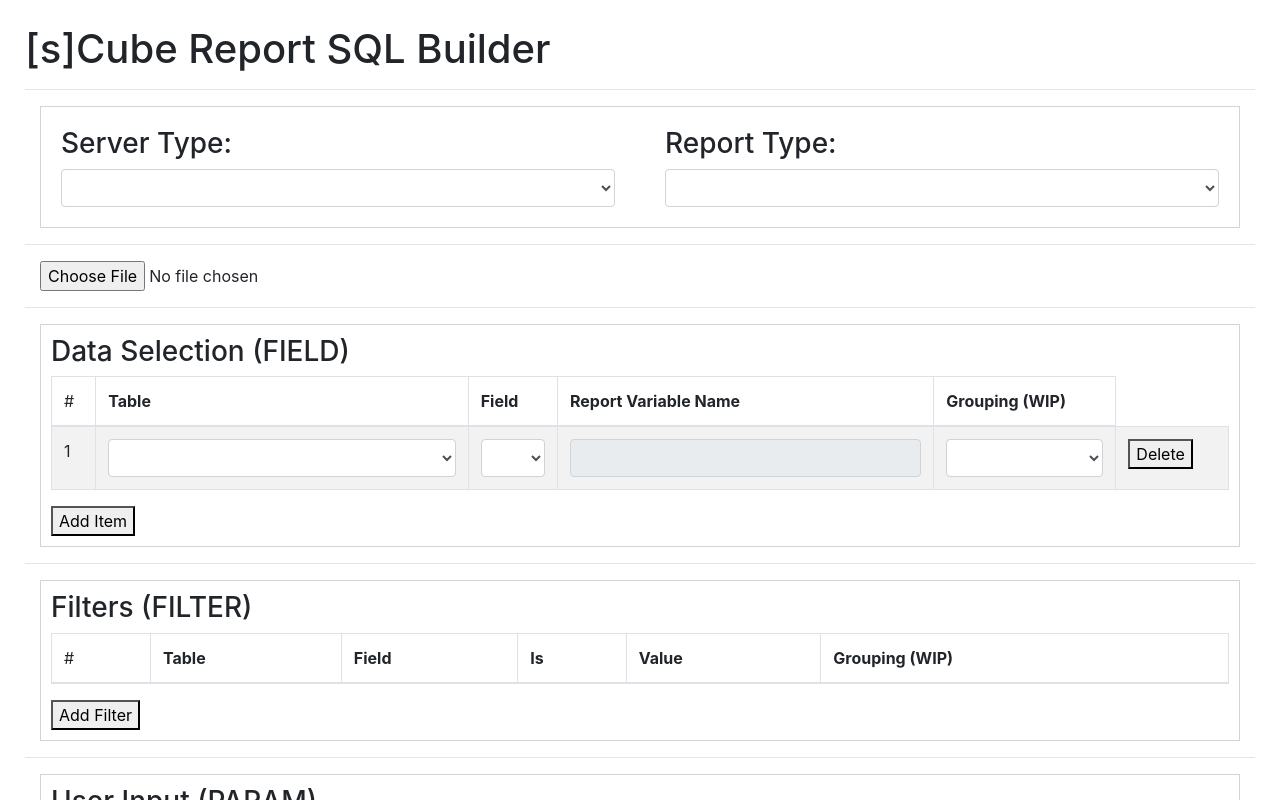
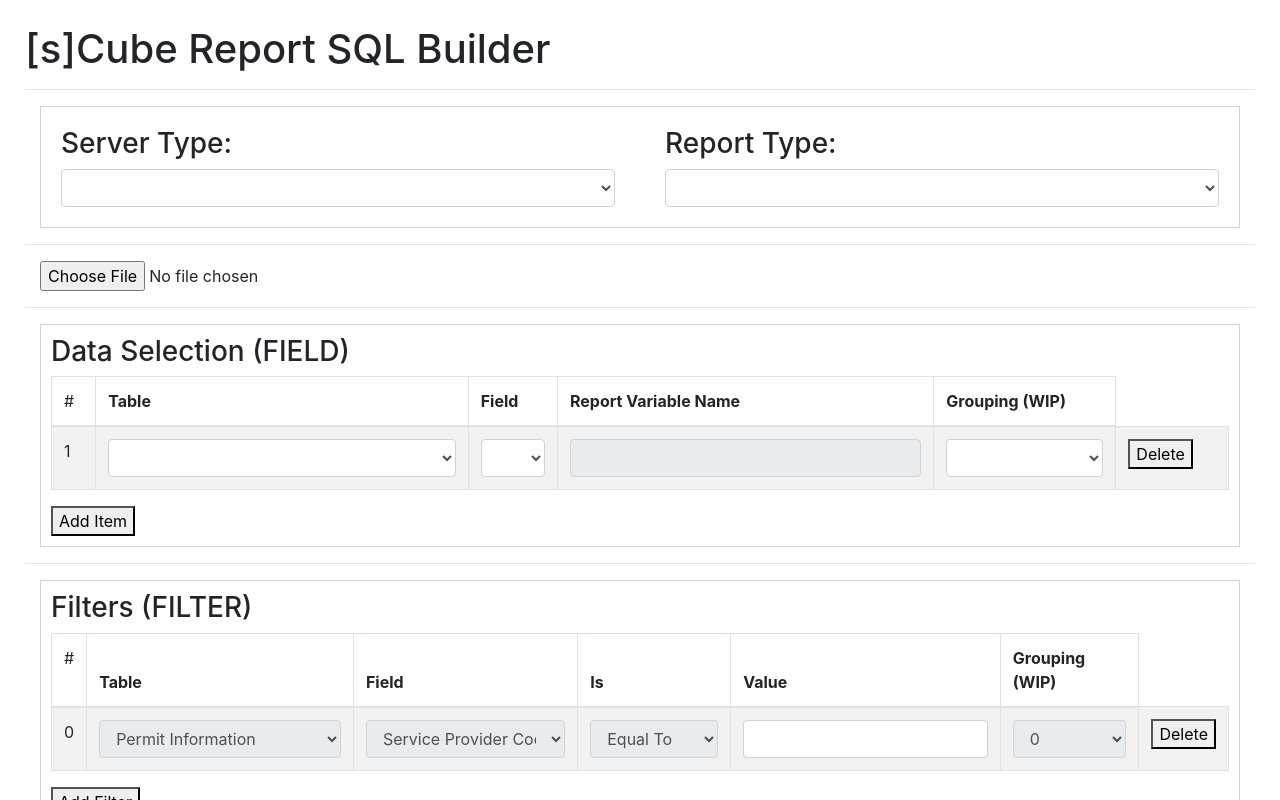
Before and after one commit to ItsAMeNick/sCube-Report-SQL-Builder, a React (Create React App) app: page / in a window 1280 px wide. Shown: the top 800 px of the page. Built offline with nearby package versions, Linux system fonts and the light colour scheme.

Commit message:
[NZ] SVP is a required filter

```diff
--- a/src/components/CORE_CallAPI.js
+++ b/src/components/CORE_CallAPI.js
@@ -77,7 +77,6 @@ class CORE_Api extends Component {
                 this.getEMSECall(r.access_token);
             });
         } else {
-            console.log(this.state.auth)
             this.getEMSECall(this.state.auth);
         }
     }
@@ -85,7 +84,6 @@ class CORE_Api extends Component {
     getEMSECall(auth) {
         let url = "https://apis.accela.com/v4/scripts/GENERATE_REPORT_OUTPUT";
         let body = {"SQL_TO_RUN": this.props.query.replace(/(\r\n|\n|\r)/g, " ")};
-        console.log(body);
 
         fetch(url, {
             method: 'POST',
@@ -101,7 +99,6 @@ class CORE_Api extends Component {
             body: JSON.stringify(body)
         }).then(response => response.text())
         .then(text => {
-            console.log(text)
             let c = JSON.parse(text).result["SQL Results: "]
             if (c) {
                 c = c.split('\n');
--- a/src/components/FILTER_Item.js
+++ b/src/components/FILTER_Item.js
@@ -81,14 +81,14 @@ class FILTER_Item extends Component {
                     </td>
                 </React.Fragment> : <React.Fragment>
                     <td>{this.props.id}</td>
-                    <td><Form.Control id={"table-name-"+this.props.id} as="select" onChange={this.handleChange}>
+                    <td><Form.Control id={"table-name-"+this.props.id} value={this.props.filters[this.props.id].table} disabled={!this.props.id} as="select" onChange={this.handleChange}>
                         {this.getAccelaTables()}
                     </Form.Control></td>
-                    <td><Form.Control id={"field-name-"+this.props.id} as="select" onChange={this.handleChange}>
+                    <td><Form.Control id={"field-name-"+this.props.id} value={this.props.filters[this.props.id].field} disabled={!this.props.id} as="select" onChange={this.handleChange}>
                         {this.getAccelaFields(this.props.filters[this.props.id].table)}
                     </Form.Control></td>
                 </React.Fragment> }
-                <td><Form.Control id={"comparison-"+this.props.id} as="select" value={this.props.filters[this.props.id].comparison} onChange={this.handleChange}>
+                <td><Form.Control id={"comparison-"+this.props.id} as="select" value={this.props.filters[this.props.id].comparison} disabled={!this.props.id} onChange={this.handleChange}>
                     <option label="" value=""/>
                     <option label="Equal To" value="=="/>
                     <option label="Not Equal To" value="!="/>
@@ -98,7 +98,7 @@ class FILTER_Item extends Component {
                     <td><Form.Control id={"group-filter-"+this.props.id} readOnly value={this.props.filters[this.props.id].group} onChange={this.handleChange}>
                     </Form.Control></td>
                 </React.Fragment> : <React.Fragment>
-                    <td><Form.Control id={"group-filter-"+this.props.id} as="select" value={this.props.filters[this.props.id].group} onChange={this.handleChange}>
+                    <td><Form.Control id={"group-filter-"+this.props.id} disabled={!this.props.id} as="select" value={this.props.filters[this.props.id].group} onChange={this.handleChange}>
                         {this.getGroups(this.props.filters[this.props.id].table)}
                     </Form.Control></td>
                 </React.Fragment> }
--- a/src/modules/reducer.js
+++ b/src/modules/reducer.js
@@ -4,13 +4,13 @@ const initialState = {
     report_type: null,
     server_type: null,
     groups: {
-        // 1: {
-        //     key: 1,
-        //     table: "",
-        //     fields: new Set([]),
-        //     filters: new Set([]),
-        //     parameters: new Set([])
-        // }
+        0: {
+            key: 0,
+            table: "Permit Information",
+            fields: new Set([]),
+            filters: new Set(["0"]),
+            parameters: new Set([])
+        }
     },
     fields: {
         1: {
@@ -31,6 +31,15 @@ const initialState = {
         //     comparison: "",
         //     value: ""
         // }
+        0: {
+            key: 0,
+            group: "0",
+            req: false,
+            table: "Permit Information",
+            field: "Service Provider Code",
+            comparison: "==",
+            value: ""
+        }
     },
     parameters: {
         // 1: {
```
